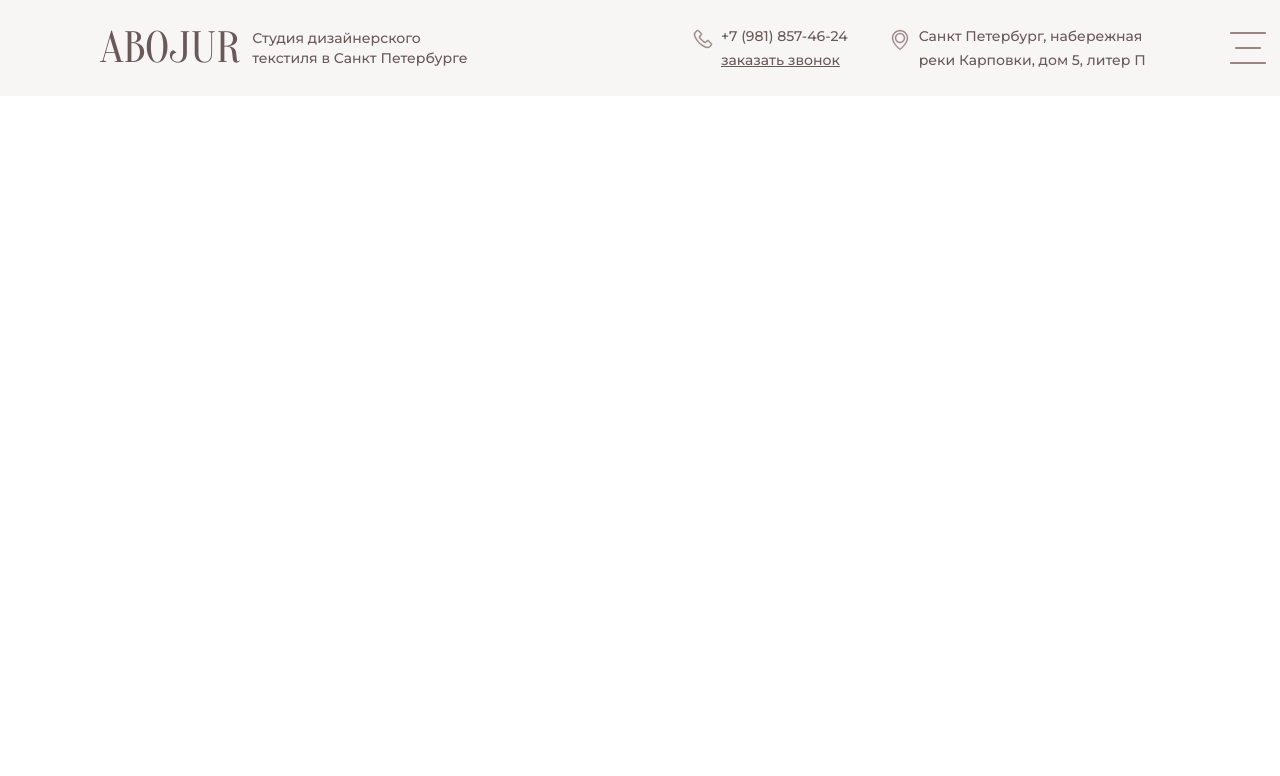
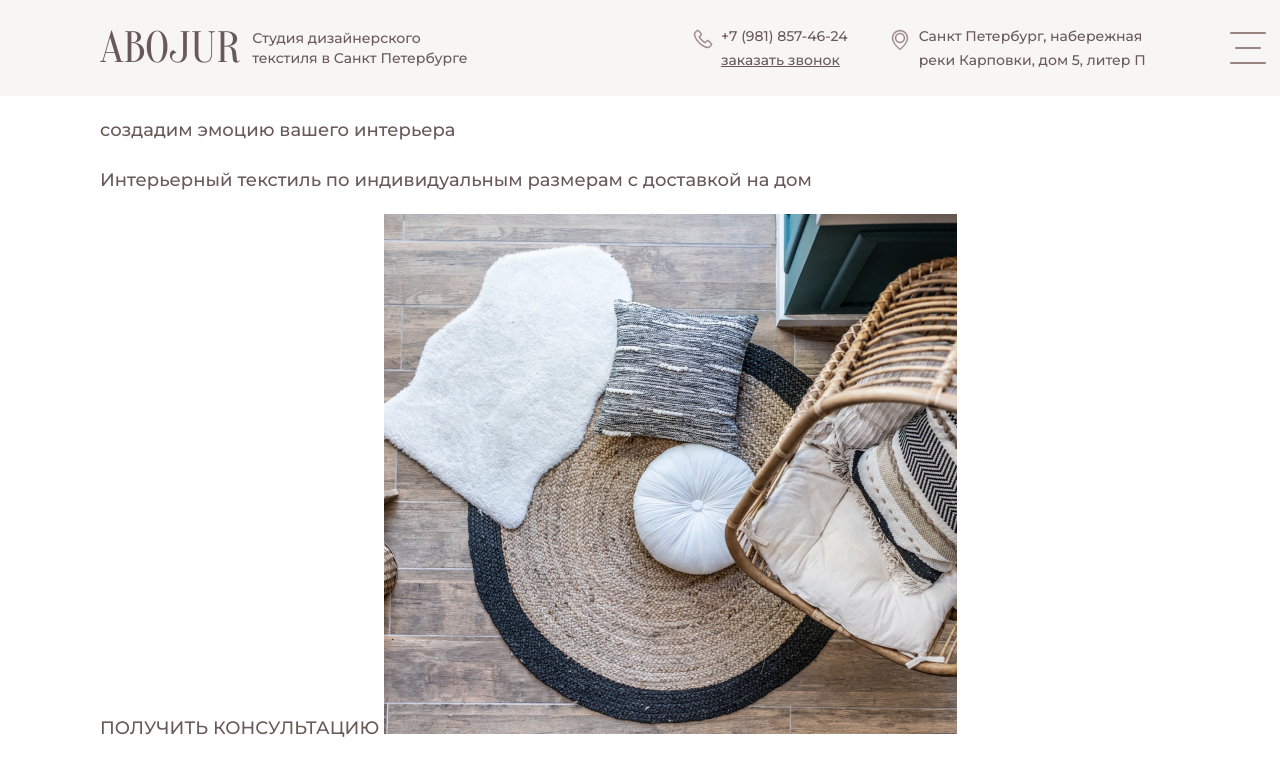
Before and after one commit to Aznaur/Abojur, a website: page src/index.html in a window 1280 px wide. Shown: the top 776 px of the page. Drawn offline with nearby package versions, Linux system fonts and the light colour scheme; files that its build step writes are made by us from their sources; files whose address does not match are found by name.

Commit message:
Разметил блок promo

```diff
--- a/src/index.html
+++ b/src/index.html
@@ -24,7 +24,19 @@
       </button>
     </div>
   </header>
-  <main></main>
+
+  <main class="page-main">
+    <h1 class="visually-hidden">Главная страница студии дизайнерского текстиля в Санкт Петербурге</h1>
+    <div class="promo">
+      <div class="container promo__wrapper">
+        <p class="promo__lead">создадим эмоцию вашего интерьера</p>
+        <p class="promo__text">Интерьерный текстиль по индивидуальным размерам с доставкой на дом </p>
+        <a class="promo__link">ПОЛУЧИТЬ КОНСУЛЬТАЦИЮ</a>
+        <img class="prono__image" src="img/promo-bg.jpg" width="573" height="520" alt="Подушки разного размера и формы">
+      </div>
+    </div>
+  </main>
+
   <footer></footer>
 </body>
 </html>
--- a/src/scss/blocks/page-header.scss
+++ b/src/scss/blocks/page-header.scss
@@ -7,6 +7,8 @@
     gap: 20px;
     align-items: center;
     min-height: 96px;
+    padding: 10px 0;
+    box-sizing: border-box;
   }
 
   &__logo {
--- a/src/scss/style.scss
+++ b/src/scss/style.scss
@@ -4,3 +4,4 @@
 @import "container";
 @import "blocks/page-header";
 @import "blocks/logo";
+@import "blocks/promo";
```
Also changed, not shown: src/scss/blocks/promo.scss (added).
